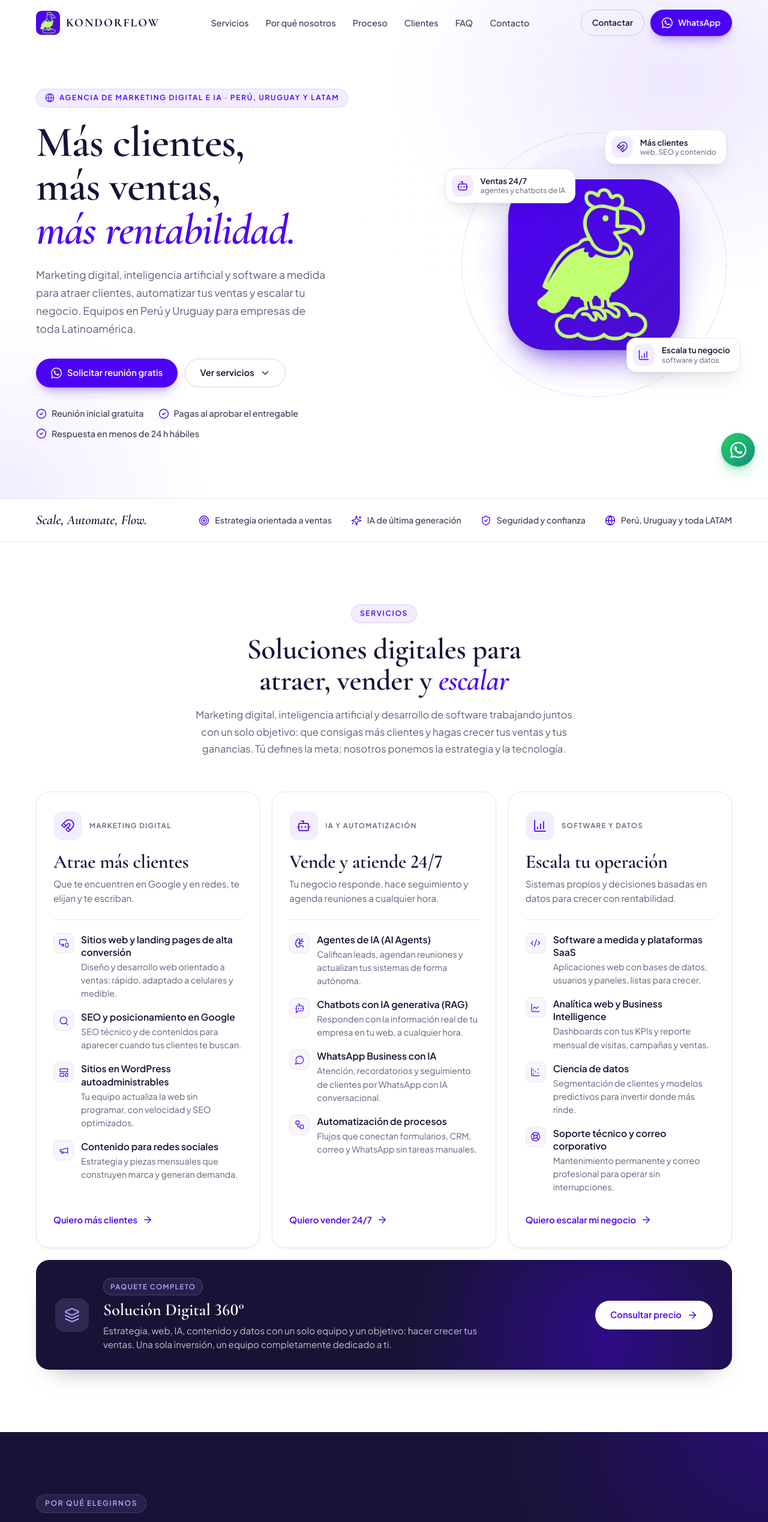
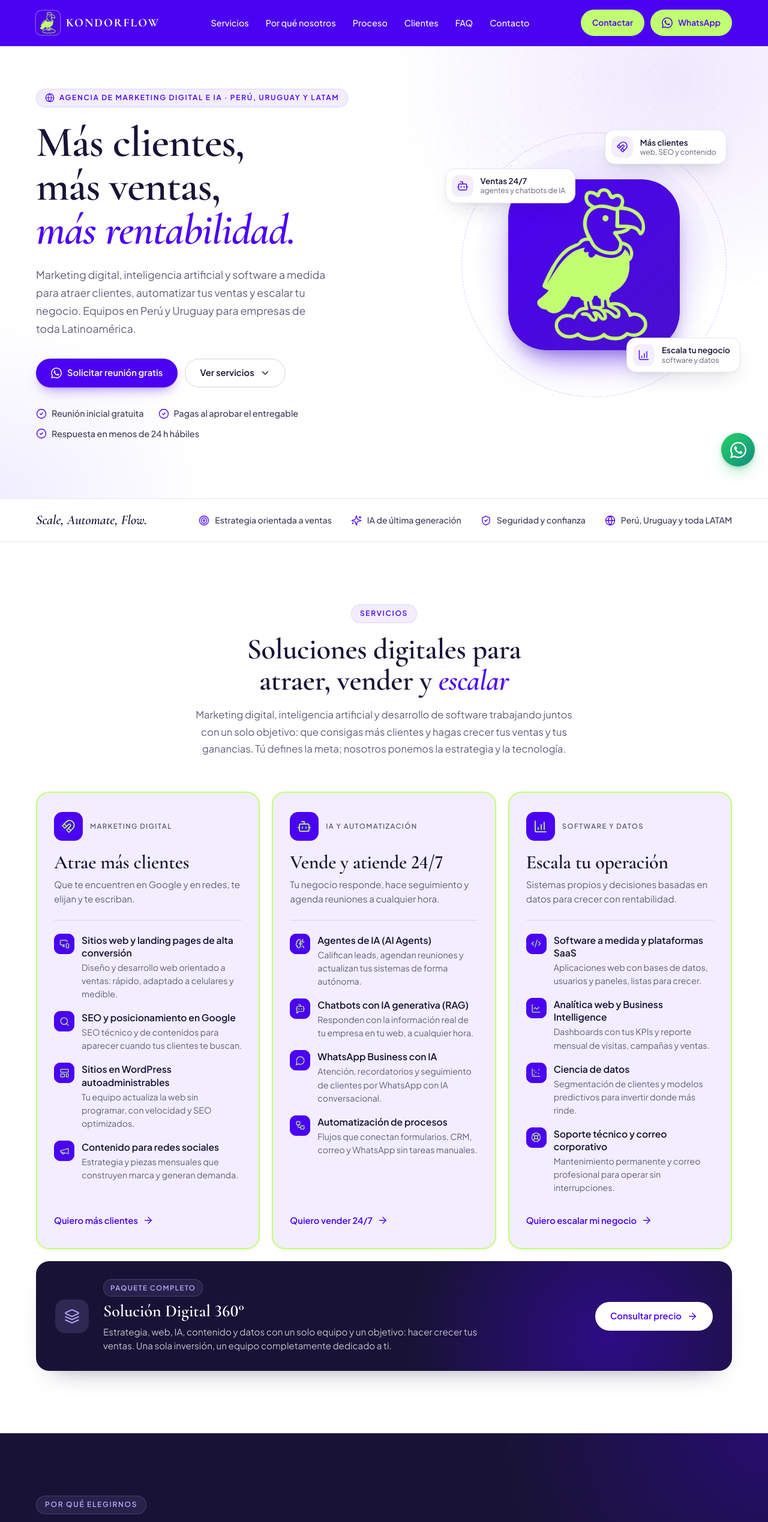
Before and after one commit to fhiga1986/KflowWeb, a plain HTML site: page index.html in a window 1280 px wide. Shown: the top 2538 px of the page at 60% size. Drawn offline with nearby package versions, Linux system fonts and the light colour scheme.

Commit message:
v4.3: barra purpura con botones lima, pilares con borde lima y numeros del proceso

```diff
--- a/index.html
+++ b/index.html
@@ -12,7 +12,7 @@
 <meta name="robots" content="index, follow, max-image-preview:large, max-snippet:-1, max-video-preview:-1">
 <meta name="author" content="Kondorflow — HG Next Gen Solutions">
 <link rel="canonical" href="https://kondorflow.com/">
-<meta name="theme-color" content="#FFFFFF">
+<meta name="theme-color" content="#4B02F3">
 <meta name="color-scheme" content="light only">
 <meta name="format-detection" content="telephone=no">
 
@@ -496,7 +496,8 @@
   /* ── Marca (mismos hex del logo) ── */
   --color-primary:   #4B02F3;  /* Violeta eléctrico: botones, enlaces, íconos y foco */
   --color-secondary: #490FCD;  /* Violeta profundo: hover y estados activos */
-  --color-accent:    #C1FF72;  /* Verde lima: solo en el logo y el indicador "Disponible" */
+  --color-accent:    #C1FF72;  /* Verde lima: logo, "Disponible" y acentos sobre púrpura (v4.3, en prueba) */
+  --color-accent-hover: #B5F462;  /* Lima del hover de los botones lima (púrpura encima: 6,18:1) */
   --color-white:     #FFFFFF;
 
   /* Canales RGB para transparencias: rgba(var(--…-rgb), .5) */
@@ -575,7 +576,7 @@ a{color:var(--color-primary)}
 
 /* Foco visible y selección */
 :focus-visible{outline:2px solid var(--color-primary);outline-offset:3px}
-:is(.dark,.site-footer,.svc-360,.cta-box) :focus-visible{outline-color:var(--color-white)}
+:is(.dark,.site-footer,.svc-360,.cta-box,.site-nav) :focus-visible{outline-color:var(--color-white)}
 ::selection{background:rgba(var(--color-primary-rgb),.16);color:var(--color-ink)}
 
 /* Saltar al contenido */
@@ -608,19 +609,25 @@ a{color:var(--color-primary)}
 /* =====================================================
    NAVEGACIÓN
 ===================================================== */
-.site-nav{position:fixed;top:0;left:0;right:0;z-index:1000;padding:16px 0;border-bottom:1px solid transparent;transition:background-color .3s,padding .3s,box-shadow .3s,border-color .3s}
-.site-nav.scrolled{background:rgba(var(--color-white-rgb),.92);-webkit-backdrop-filter:saturate(1.4) blur(16px);backdrop-filter:saturate(1.4) blur(16px);padding:10px 0;border-bottom-color:var(--color-border);box-shadow:0 8px 24px -16px rgba(var(--color-ink-rgb),.22)}
+.site-nav{position:fixed;top:0;left:0;right:0;z-index:1000;padding:16px 0;background:var(--color-primary);border-bottom:1px solid transparent;transition:padding .3s,box-shadow .3s}
+.site-nav.scrolled{padding:10px 0;box-shadow:0 10px 26px -14px rgba(var(--color-ink-rgb),.55)}
 .nav-inner{max-width:1208px;margin:0 auto;padding:0 24px;display:flex;align-items:center;justify-content:space-between;gap:20px}
 .nav-logo{display:flex;align-items:center;gap:10px;text-decoration:none;flex-shrink:0}
 .nav-logo img{width:40px;height:40px;border-radius:22%}
+.site-nav .nav-logo img{box-shadow:0 0 0 1.5px rgba(var(--color-white-rgb),.3)}
+.site-nav .wordmark{color:var(--color-white)}
 .wordmark{font-family:var(--display);font-size:1.22rem;font-weight:700;letter-spacing:.1em;color:var(--color-ink)}
 .nav-links{display:flex;gap:28px}
-.nav-links a{color:var(--color-text);text-decoration:none;font-size:.9rem;font-weight:500;padding:6px 0;transition:color .2s}
-.nav-links a:hover{color:var(--color-primary)}
+.nav-links a{color:var(--color-white);text-decoration:none;font-size:.9rem;font-weight:500;padding:6px 0;transition:color .2s}
+.nav-links a:hover{color:var(--color-accent)}
 .nav-cta{display:flex;align-items:center;gap:10px}
+.nav-cta .btn{background:var(--color-accent);color:var(--color-primary);border-color:transparent;box-shadow:none}
+.nav-cta .btn:hover{background:var(--color-accent-hover);color:var(--color-primary);border-color:transparent;transform:translateY(-1px)}
 .hamburger,.mob-close{display:none;width:44px;height:44px;align-items:center;justify-content:center;background:var(--color-white);border:1.5px solid rgba(var(--color-ink-rgb),.14);border-radius:12px;color:var(--color-ink);cursor:pointer;flex-shrink:0;transition:border-color .2s,color .2s}
 .hamburger:hover,.mob-close:hover{border-color:var(--color-primary);color:var(--color-primary)}
 .hamburger .ico,.mob-close .ico{width:22px;height:22px}
+.site-nav .hamburger{background:rgba(var(--color-white-rgb),.08);border-color:rgba(var(--color-white-rgb),.4);color:var(--color-white)}
+.site-nav .hamburger:hover{border-color:var(--color-accent);color:var(--color-accent)}
 
 /* Menú móvil: por encima de la barra para que el botón de cerrar sea clicable */
 .mob-menu{position:fixed;inset:0;z-index:1001;display:none;flex-direction:column;background:var(--color-white);padding:16px 24px 32px;overflow-y:auto}
@@ -678,17 +685,17 @@ a{color:var(--color-primary)}
    SERVICIOS
 ===================================================== */
 .pillars{display:grid;grid-template-columns:repeat(3,1fr);gap:20px}
-.pillar{position:relative;display:flex;flex-direction:column;padding:32px 28px 24px;border-radius:var(--rl);background:var(--color-white);border:1px solid var(--color-border);box-shadow:var(--shadow-sm);transition:border-color var(--tr),box-shadow var(--tr),transform var(--tr)}
-.pillar:hover{border-color:rgba(var(--color-primary-rgb),.28);box-shadow:var(--shadow-md);transform:translateY(-3px)}
+.pillar{position:relative;display:flex;flex-direction:column;padding:32px 28px 24px;border-radius:var(--rl);background:var(--color-tint);border:2px solid var(--color-accent);box-shadow:var(--shadow-sm);transition:border-color var(--tr),box-shadow var(--tr),transform var(--tr)}
+.pillar:hover{border-color:var(--color-accent);box-shadow:var(--shadow-md);transform:translateY(-3px)}
 .pillar-head{display:flex;align-items:center;gap:12px;margin-bottom:18px}
-.pillar-ico{width:48px;height:48px;flex-shrink:0;display:grid;place-items:center;border-radius:14px;background:var(--color-tint);color:var(--color-primary)}
+.pillar-ico{width:48px;height:48px;flex-shrink:0;display:grid;place-items:center;border-radius:14px;background:var(--color-primary);color:var(--color-accent)}
 .pillar-ico .ico{width:24px;height:24px}
 .pillar-kicker{font-size:.72rem;font-weight:600;line-height:1.4;letter-spacing:.12em;text-transform:uppercase;color:var(--color-text-muted)}
 .pillar-title{font-family:var(--display);font-size:2rem;font-weight:600;line-height:1.1;letter-spacing:-.01em;color:var(--color-ink);font-variant-numeric:lining-nums}
 .pillar-pitch{margin-top:8px;font-size:.95rem;line-height:1.6;color:var(--color-text-muted);text-wrap:pretty}
-.svc-list{display:grid;gap:18px;margin:22px 0 22px;padding-top:22px;border-top:1px solid var(--color-border)}
+.svc-list{display:grid;gap:18px;margin:22px 0 22px;padding-top:22px;border-top:1px solid rgba(var(--color-primary-rgb),.14)}
 .svc-item{display:flex;gap:12px;align-items:flex-start}
-.svc-item-ico{width:34px;height:34px;flex-shrink:0;display:grid;place-items:center;border-radius:10px;background:var(--color-paper);border:1px solid var(--color-border);color:var(--color-primary)}
+.svc-item-ico{width:34px;height:34px;flex-shrink:0;display:grid;place-items:center;border-radius:10px;background:var(--color-primary);border:1px solid var(--color-primary);color:var(--color-accent)}
 .svc-item-ico .ico{width:17px;height:17px}
 .svc-name{font-size:.98rem;font-weight:600;line-height:1.35;color:var(--color-ink)}
 .svc-text{margin-top:3px;font-size:.89rem;line-height:1.55;color:var(--color-text-muted)}
@@ -732,7 +739,7 @@ a{color:var(--color-primary)}
 .steps{position:relative;display:grid;grid-template-columns:repeat(4,1fr);gap:28px}
 .steps::before{content:"";position:absolute;top:23px;left:12.5%;right:12.5%;height:1px;background:linear-gradient(90deg,rgba(var(--color-primary-rgb),.4),rgba(var(--color-primary-rgb),.15))}
 .step{position:relative;text-align:center}
-.step-n{position:relative;z-index:1;width:46px;height:46px;margin:0 auto 20px;display:grid;place-items:center;border-radius:50%;background:var(--color-white);border:1.5px solid rgba(var(--color-primary-rgb),.4);box-shadow:0 0 0 6px var(--color-paper);font-size:1rem;font-weight:600;color:var(--color-primary)}
+.step-n{position:relative;z-index:1;width:46px;height:46px;margin:0 auto 20px;display:grid;place-items:center;border-radius:50%;background:var(--color-primary);border:2px solid var(--color-accent);box-shadow:0 0 0 6px var(--color-paper);font-size:1rem;font-weight:600;color:var(--color-accent)}
 .step h3{margin-bottom:8px;font-size:1.04rem;font-weight:600;line-height:1.4;color:var(--color-ink)}
 .step p{max-width:250px;margin:0 auto;font-size:.92rem;line-height:1.65;color:var(--color-text-muted)}
 .center-cta{margin-top:52px;text-align:center}
```
